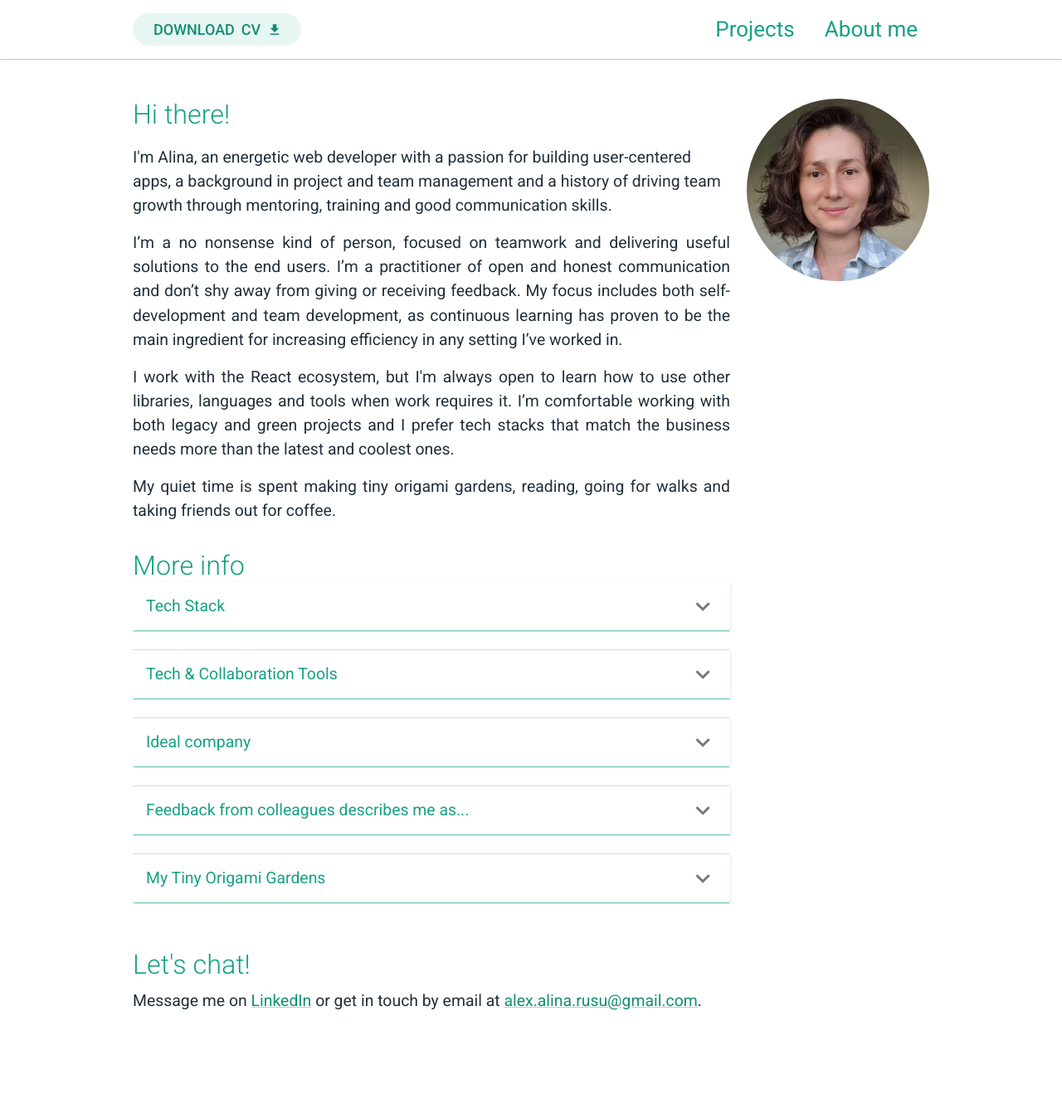
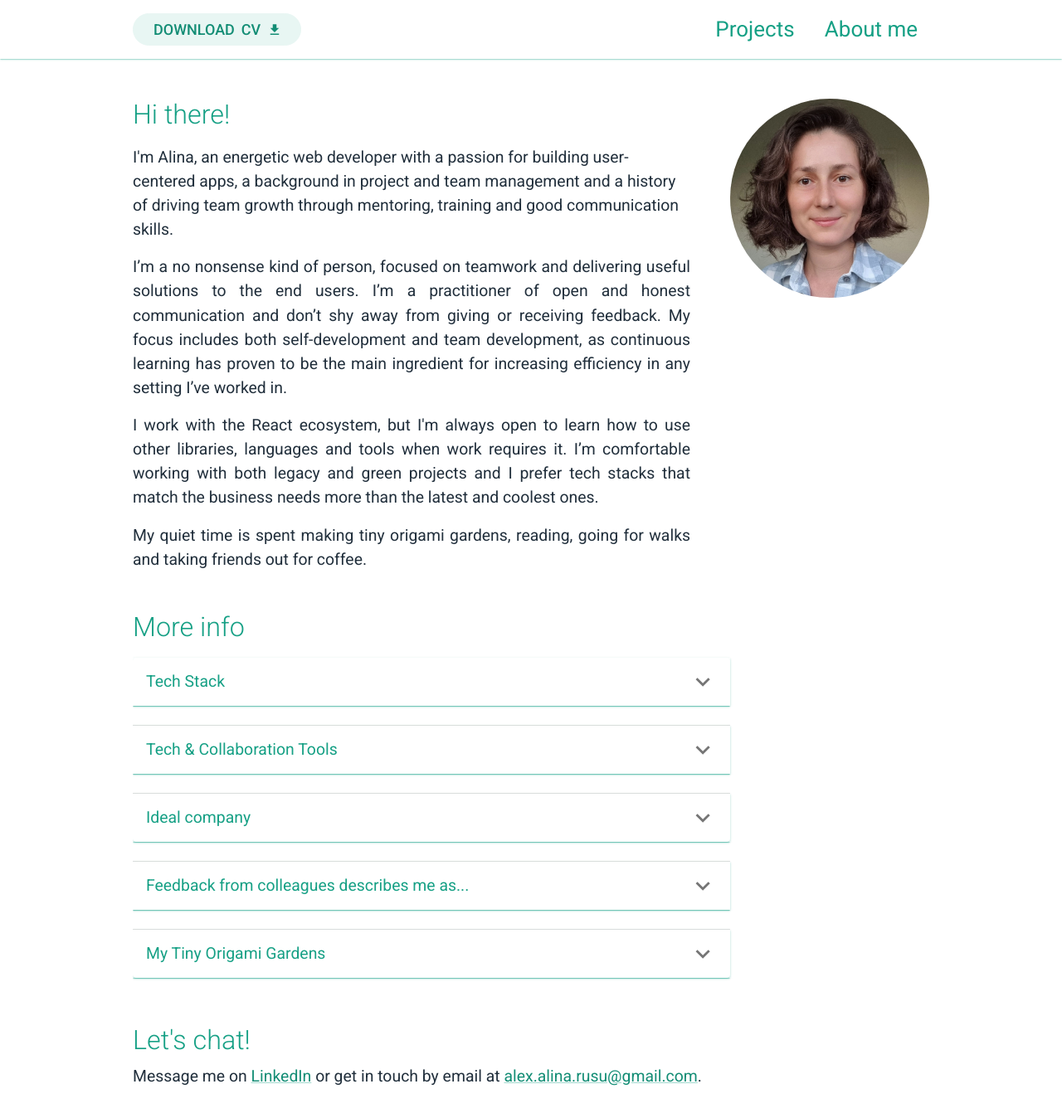
Before and after one commit to alex-alina/personal-site, a React (Create React App) app: page /about in a window 1280 px wide. Shown: the top 1348 px of the page at 83% size. Before the commit the page ends 1269 px from the top, so only its background shows below. Built offline with nearby package versions, Linux system fonts and the light colour scheme.

Commit message:
Adjust spacing in FAQ component

```diff
--- a/src/components/AboutSection.jsx
+++ b/src/components/AboutSection.jsx
@@ -117,10 +117,11 @@ export default function AboutSection() {
         <Box mt={[2, 2, 0, 0]}>
           <Box
             component="img"
-            width="220px"
+            width={[220, 220, 220, 240]}
             borderRadius={50}
             src={profilePic}
             alt="profile"
+            ml={[0, 0, 0, 6]}
           />
         </Box>
       </Box>
--- a/src/components/Faq.jsx
+++ b/src/components/Faq.jsx
@@ -25,7 +25,7 @@ export default function Faq() {
       display="flex"
       flexDirection="column"
       alignSelf="flex-start"
-      marginTop={4}
+      marginTop={[4, 2, 2, 6]}
       marginBottom={0}
       sx={{
         width: {
@@ -36,7 +36,7 @@ export default function Faq() {
         },
       }}
     >
-      <Typography variant="h4" align="left">
+      <Typography variant="h4" align="left" mb={2}>
         More info
       </Typography>
       <Box>
```
